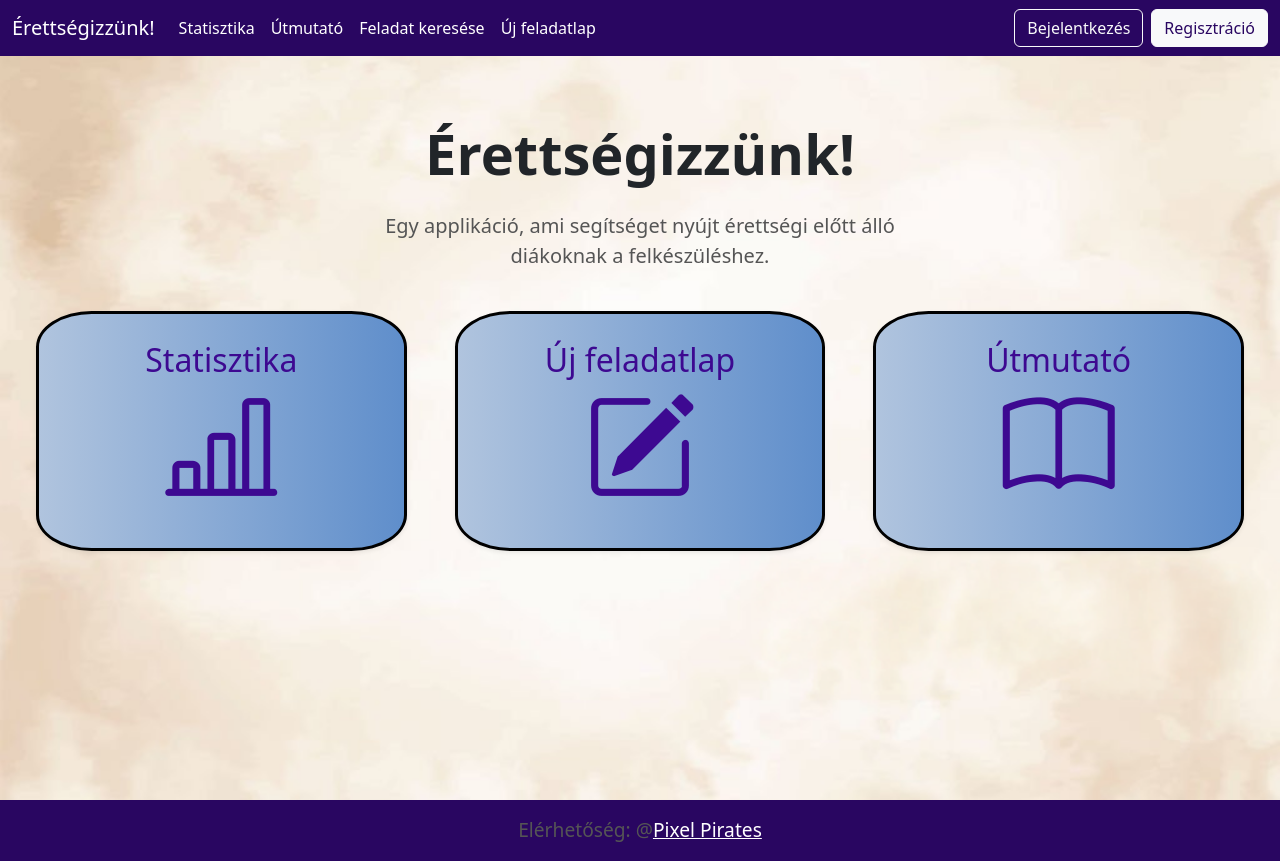
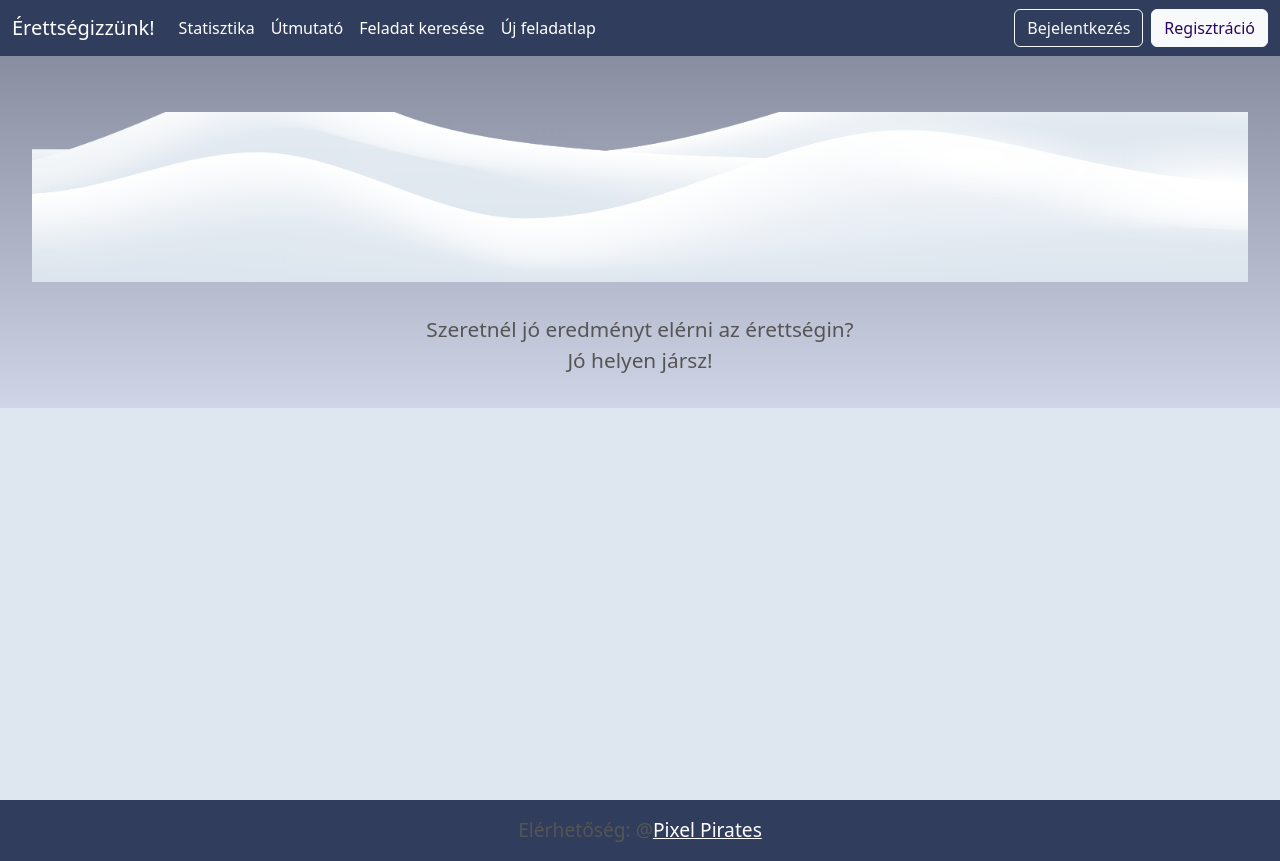
Before and after one commit to zsolti6/Erettsegizzunk, a React (Create React App) app: page / in a window 1280 px wide. Built offline with nearby package versions, Linux system fonts and the light colour scheme.

Commit message:
Főoldal formázása

```diff
--- a/src/components/Home.jsx
+++ b/src/components/Home.jsx
@@ -2,45 +2,25 @@ import React from "react";
 import { useNavigate } from "react-router-dom";
 import "bootstrap/dist/css/bootstrap.min.css";
 import "../css/SubPage.css";
+import pngegg from "./pngegg.png";
+import logo from "./logo.png";
 
 export const Home = () => {
   return (
     <div id="mainDiv" className="d-flex flex-column min-vh-100">
-      <div className="container-fluid d-flex flex-column align-items-center justify-content-center text-center flex-grow-1 py-5">
-        <div id="contentDiv" className="d-flex flex-column align-items-center">
-        <h1 className="fw-bold display-4">Érettségizzünk!</h1>
-        <p className="mt-3 px-3 lead" style={{ maxWidth: "600px" }}>
-          Egy applikáció, ami segítséget nyújt érettségi előtt álló diákoknak a felkészüléshez.
-        </p>
-        <div className="row w-100 g-3 gx-5 justify-content-center subject-row">
-          <div className="col-lg-4 col-md-4 col-sm-8 col-10">
-            <SubjectComponent text={"Statisztika"} icon={<i className="bi bi-bar-chart-line"></i>} linkto={"/statisztika"} />
+      <div id="subDiv" className="w-100 mt-5">
+        <div id="textDiv">
+          <div id="titleDiv">
+            <img id="logo" className="img-fluid right" src={logo} alt="Logo" />
+            <img id="bg-image" src={pngegg} alt="Background" className="w-100" />
           </div>
-          <div className="col-lg-4 col-md-4 col-sm-8 col-10">
-            <SubjectComponent text={"Új feladatlap"} icon={<i className="bi bi-pencil-square"></i>} linkto={"/feladat-valasztas"} />
-          </div>
-          <div className="col-lg-4 col-md-4 col-sm-8 col-10">
-            <SubjectComponent text={"Útmutató"} icon={<i className="bi bi-book"></i>} linkto={"/utmutato"} />
+          <div id="descriptionDiv" className="right">
+            <p className="text-center">
+              Szeretnél jó eredményt elérni az érettségin?<br />Jó helyen jársz!
+            </p>
           </div>
         </div>
-      </div>
       </div>
     </div>
   );
 }
-
-function SubjectComponent({ text, linkto, icon }) {
-  const navigate = useNavigate();
-  return (
-    <div
-      id={linkto}
-      onClick={() => navigate(linkto)}
-      className="action p-4 d-flex align-items-center justify-content-center cursor-pointer shadow-sm text-center w-100 color-bg2 color-text1"
-    >
-      <h2>
-      {text}<br></br>
-      {icon}
-      </h2>
-    </div>
-  );
-}
--- a/src/css/SubPage.css
+++ b/src/css/SubPage.css
@@ -94,10 +94,6 @@
 #contentDiv{
   margin-top: -20vh;
   width: 100%;
-  height: 50vh;
-}
-
-#mainDiv{
   height: 50vh;
 }
 
@@ -340,3 +336,81 @@ h2 i{
 .card-header:hover{
   cursor: pointer;
 }
+
+#mainDiv {
+  display: flex;
+  flex-direction: column;
+  min-height: 100vh;
+  background-color: #DEE6EF;
+}
+
+#subDiv {
+  background: linear-gradient(180deg, #868c9e, #cfd5e6);
+  position: relative;
+  flex-shrink: 0;
+  padding: 2rem;
+}
+
+#bg-image {
+  position: absolute;
+  bottom: 0;
+  width: 100%;
+  height: 100%;
+  object-fit: cover;
+  object-position: bottom;
+  transform: scaleX(-1);
+  user-select: none;
+  -webkit-user-drag: none;
+}
+
+#bg-image:hover {
+  border: none;
+  cursor: default;
+}
+
+#titleDiv {
+  margin-top: 2rem;
+  display: flex;
+  justify-content: center;
+  align-items: center;
+  position: relative;
+}
+
+#logo {
+  max-width: 100%;
+  height: auto;
+}
+
+#descriptionDiv {
+  margin-top: 2rem;
+  text-align: center;
+}
+
+#descriptionDiv p {
+  font-size: 1.3rem;
+  width: 70%;
+  margin: 0 auto;
+}
+
+.right {
+  margin-left: auto;
+  margin-right: auto;
+}
+
+@media (max-width: 768px) {
+  #titleDiv {
+    flex-direction: column;
+  }
+
+  #descriptionDiv p {
+    font-size: 1rem;
+    width: 90%;
+  }
+}
+
+@media (max-width: 576px) {
+  #descriptionDiv p {
+    font-size: 0.9rem;
+    width: 100%;
+  }
+}
--- a/src/index.css
+++ b/src/index.css
@@ -6,7 +6,6 @@ body {
   -webkit-font-smoothing: antialiased;
   -moz-osx-font-smoothing: grayscale;
   /*background-color: burlywood !important;*/
-  background-image: url("background.png");
   background-size: cover;
   overflow: hidden;
 }
@@ -17,7 +16,7 @@ code {
 }
 
 .color-bg1{
-  background-color: #290661 !important;
+  background-color: #303D5C !important;
 }
 
 .color-bg2{
```
Also changed, not shown: src/components/logo.png (added), src/components/pngegg.png (added).
